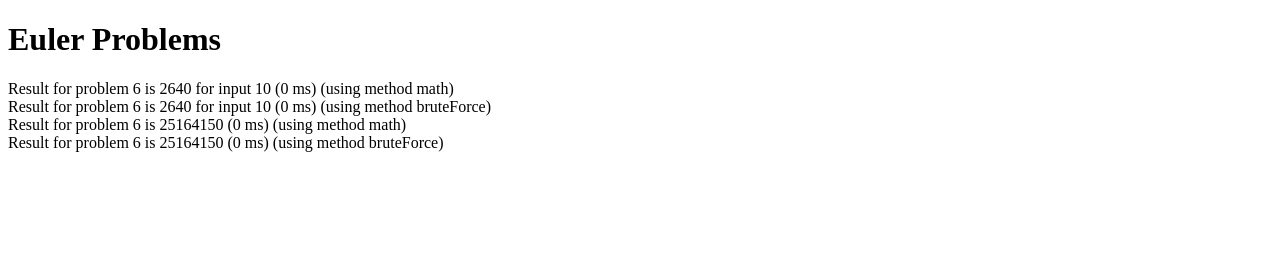
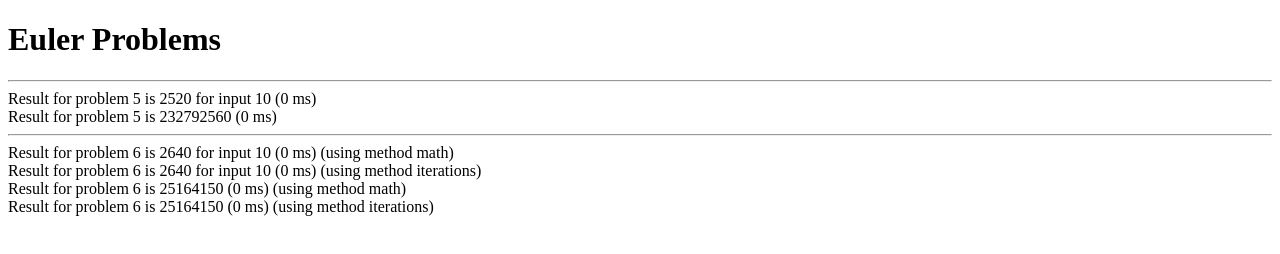
Before and after one commit to gfcharles/euler, a plain HTML site: page ecma6/harness.html in a window 1280 px wide. Drawn offline with nearby package versions, Linux system fonts and the light colour scheme.

Commit message:
Some updates to Euler framework.

```diff
--- a/ecma6/euler005.js
+++ b/ecma6/euler005.js
@@ -3,11 +3,11 @@
 
    What is the smallest positive number that is evenly divisible by all of the numbers from 1 to 20?
  */
-let euler005 = {
+var euler005 = new EulerProblem({
    problem: 5,
    testInput: 10,
    realInput: 20,
    solver: function (n) {
       return primes.lcm([...Range(1,n)]);
    }
-};
+});
--- a/ecma6/euler006.js
+++ b/ecma6/euler006.js
@@ -15,7 +15,7 @@
  *  Find the difference between the sum of the squares of the first one hundred natural numbers and the square of the sum.
  *
  */
-let euler006 = {
+var euler006 = new EulerProblem({
    problem: 6,
    testInput: 10,
    realInput: 100,
@@ -25,7 +25,7 @@ let euler006 = {
          return Math.pow((n * (n + 1)) / 2, 2) - (n * (n + 1) * (2 * n + 1) / 6);
       },
 
-      bruteForce: function (n) {
+      iterations: function (n) {
          let sumOfSquares = 0;
          let sum = 0;
 
@@ -37,4 +37,4 @@ let euler006 = {
          return sum * sum - sumOfSquares;
       }
    }
-};
+});
--- a/ecma6/harness.html
+++ b/ecma6/harness.html
@@ -26,7 +26,7 @@
     <!--<script src="euler016.js"></script>-->
     <!--<script src="euler016.js"></script>-->
     <!--<script src="euler071.js"></script>-->
-    <script src="euler072.js"></script>
+    <!--<script src="euler072.js"></script>-->
 
 </head>
 <body>
@@ -34,30 +34,16 @@
 
     <script>
         $(function() {
-//            output(primes.primeFactors(1820));
-//            outputResult(1, euler001());
-//            outputResult(2, euler002());
-//            outputResult(3, euler003());
-//            outputResult(4, euler004());
-//            outputResult(5, euler005());
-            let p = new EulerProblem(euler006);
-            outputResults(p.test());
-            outputResults(p.solve());
-//            outputResult(6, euler006());
-//            outputResult(7, euler007());
-//            outputResult(8, euler008());
-//            outputResult(9, euler009());
-//            outputResult(10, euler010());
-//            outputResult(11, euler011());
-//            outputResult(12, euler012());
-//            outputResult(13, euler013());
-//            outputResult(14, euler014());
-//            output(gregmath.combinations(40,20));
-//            outputResult(16, euler016());
-//            outputResult(72, euler072());
-//            output(gregmath.gcf(41*37*11*17*17,37*13*197*7));
-//            output(gregmath.lcm(18, 120));
+            const maxProb = 576;
 
+            for (let p = 1; p <= maxProb; p++) {
+                let prob = window["euler" + ("00" + p).slice (-3)];
+                if (prob instanceof EulerProblem) {
+                    output('<hr>');
+                    outputResults(prob.test());
+                    outputResults(prob.solve());
+                }
+            }
         });
     </script>
 </body>
```
